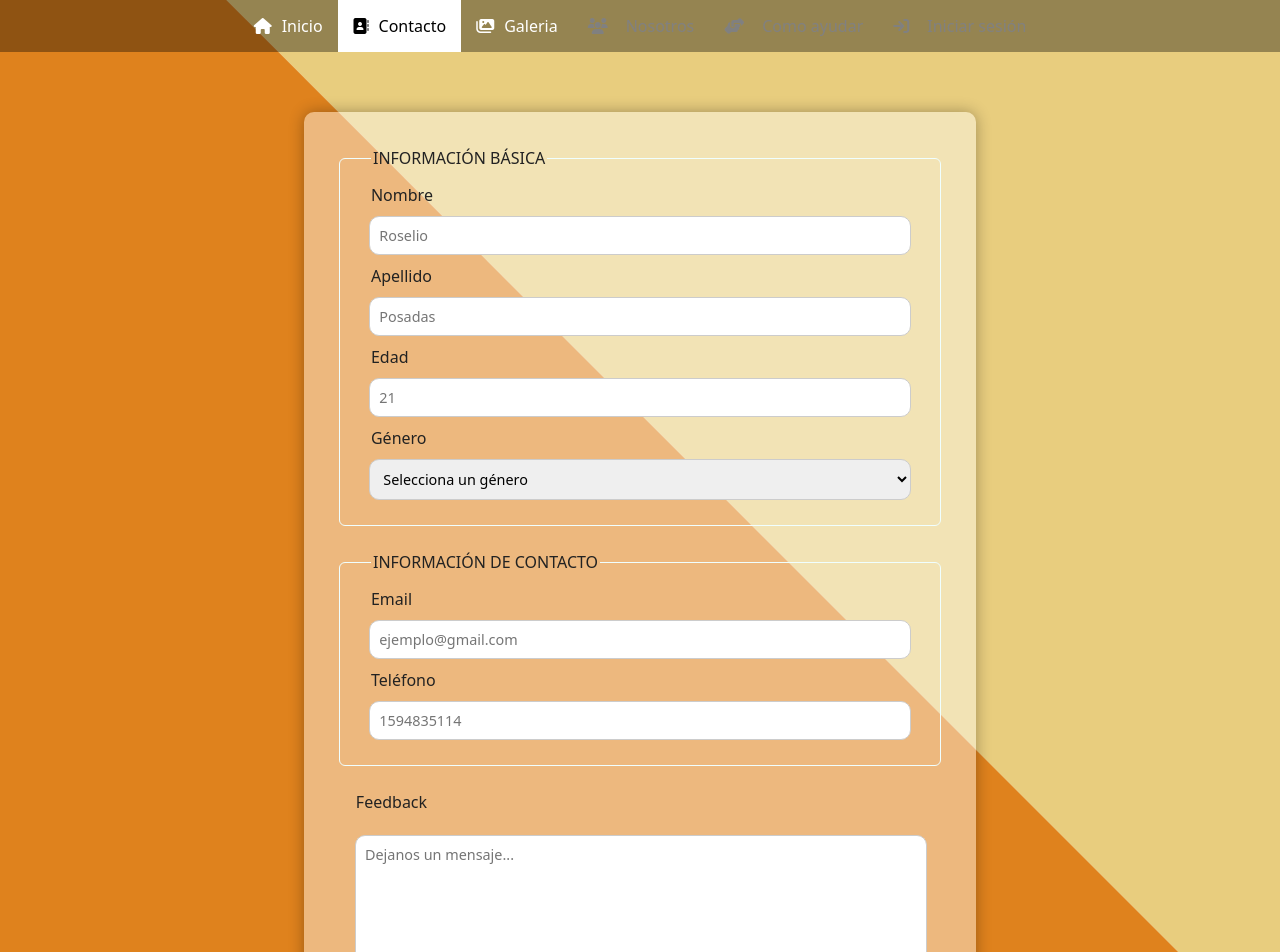
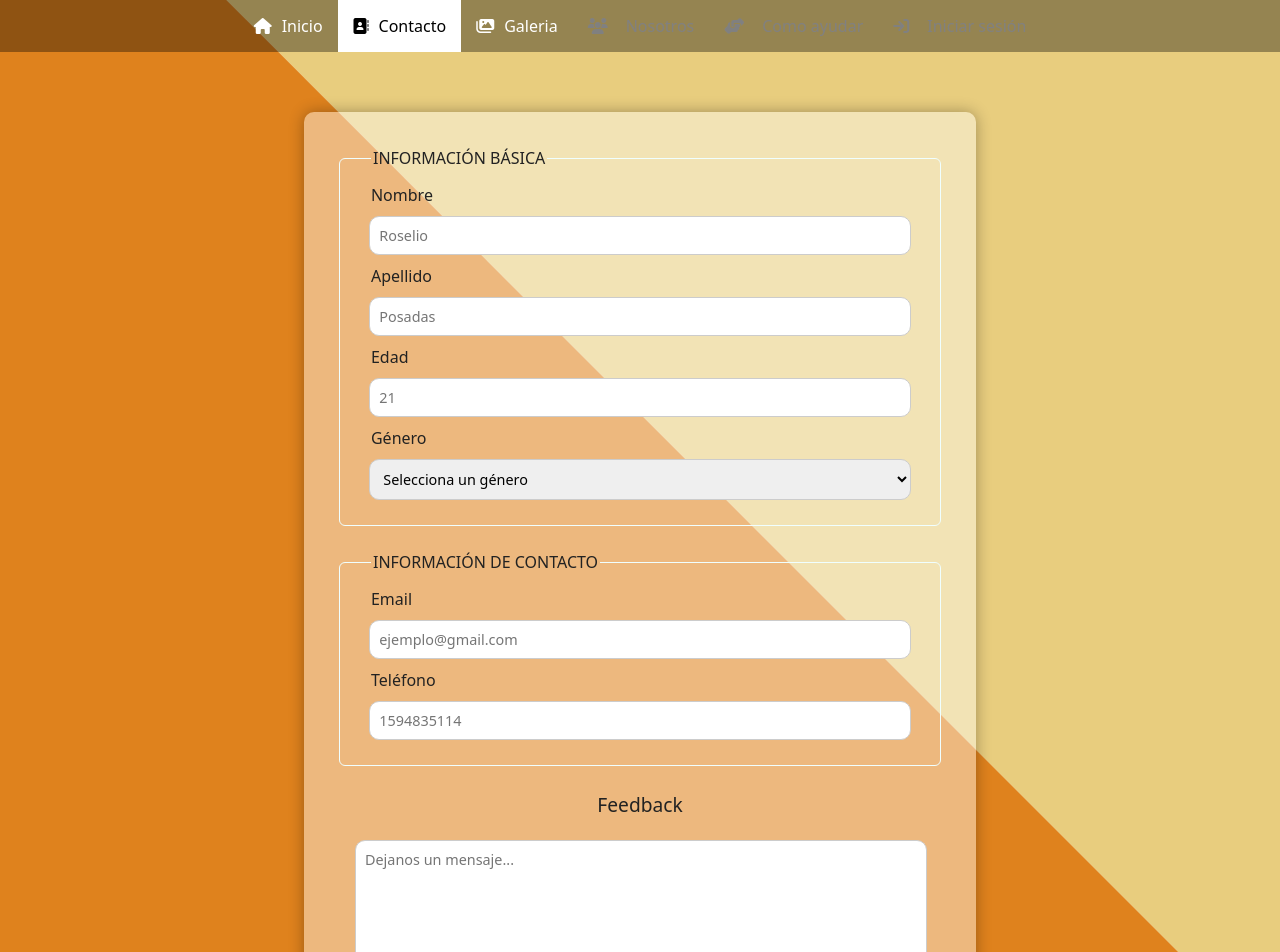
Before and after one commit to Anxzwe/Trabajo-Final-2, a React (Vite) app: page /contacto in a window 1280 px wide. Shown: the top 952 px of the page. Built offline with nearby package versions, Linux system fonts and the light colour scheme; a web font is replaced by a local one.

Commit message:
Cambiando los FormLabel en el Form

```diff
--- a/src/components/Formulario/FormLabel.jsx
+++ b/src/components/Formulario/FormLabel.jsx
@@ -2,16 +2,16 @@ import React from 'react'
 import PropTypes from "prop-types";
 import '../../styles/Formulario/FormLabel.css';
 
-export default function FormLabel({ labelFor, className, text }) {
+export default function FormLabel({ labelFor, classN, text }) {
 
 
     return (
-        <label htmlFor={labelFor} className={`formulario__label  ${className}`}>{text}</label>
+        <label htmlFor={labelFor} className={`formulario__label  ${classN}`}>{text}</label>
     )
 }
 
 FormLabel.propTypes = {
     labelFor: PropTypes.string.isRequired,
-    className: PropTypes.string,
+    classN: PropTypes.string,
     text: PropTypes.string.isRequired,
 };
```
